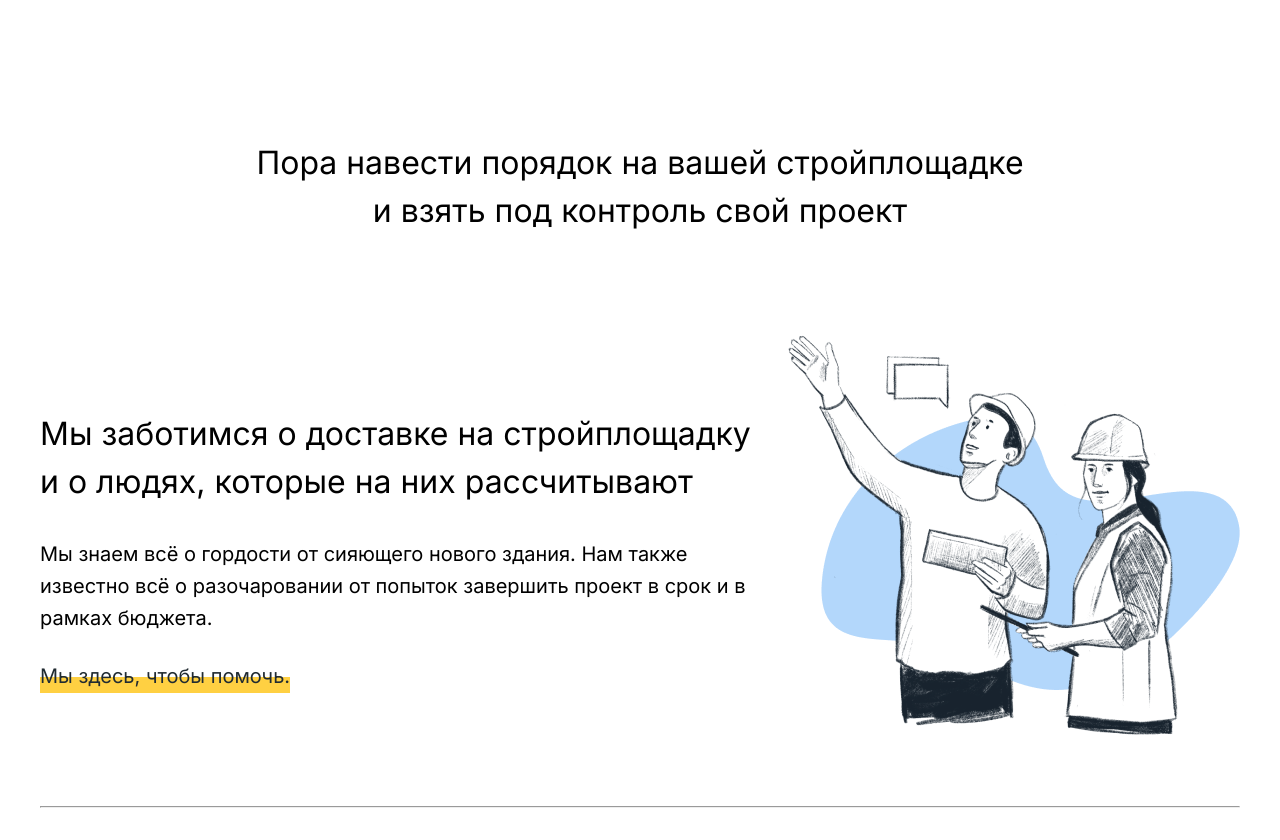
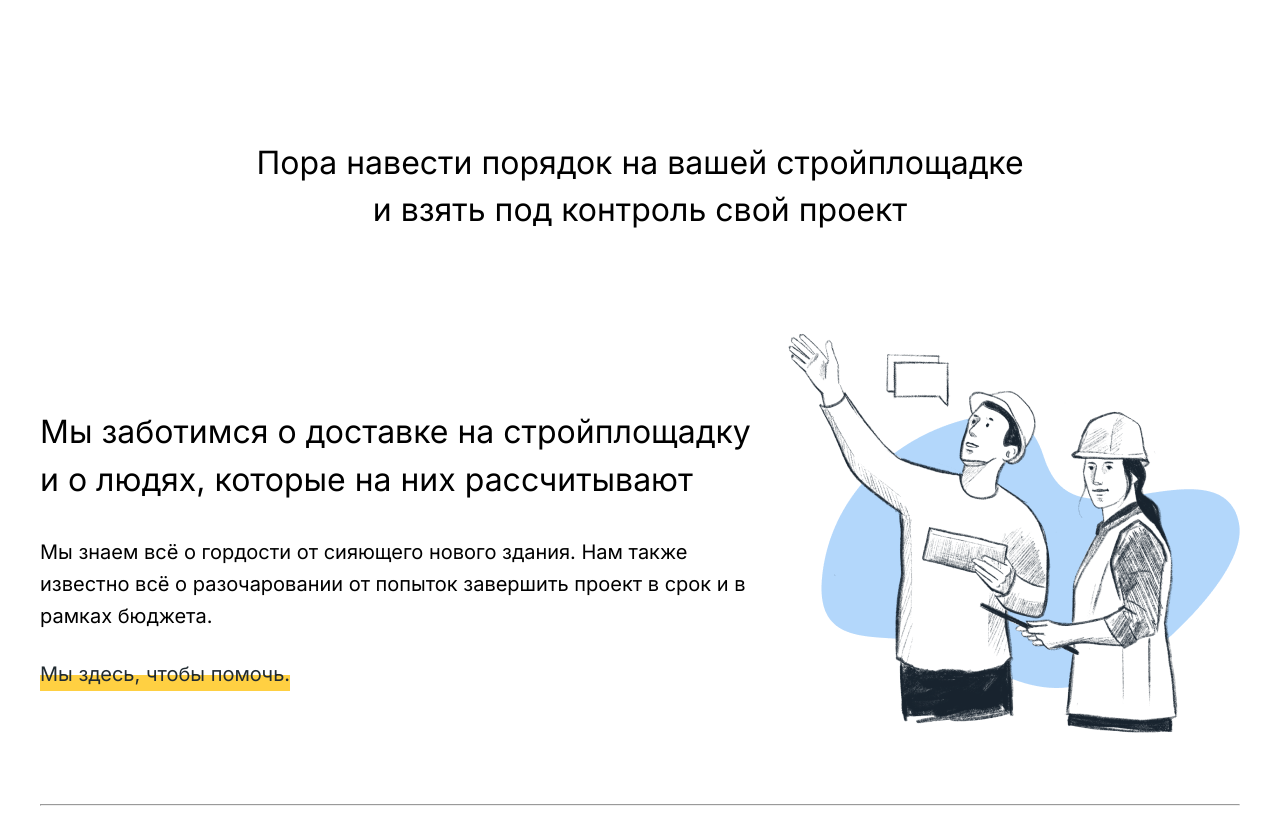
Before and after one commit to maksatbeksaiitbekuulu/stroy-control, a plain HTML site: page index.html in a window 1280 px wide. Shown: the part 1820-2660 px from the top of the page. Drawn offline with nearby package versions, Linux system fonts and the light colour scheme.

Commit message:
changed promise css px

```diff
--- a/css/promise.css
+++ b/css/promise.css
@@ -10,7 +10,7 @@
   font-family: Inter;
   font-size: 32px;
   font-weight: 400;
-  line-height: 48px;
+  line-height: 47px;
   text-align: center;
   width: 780px;
   margin: 0 auto;
```
